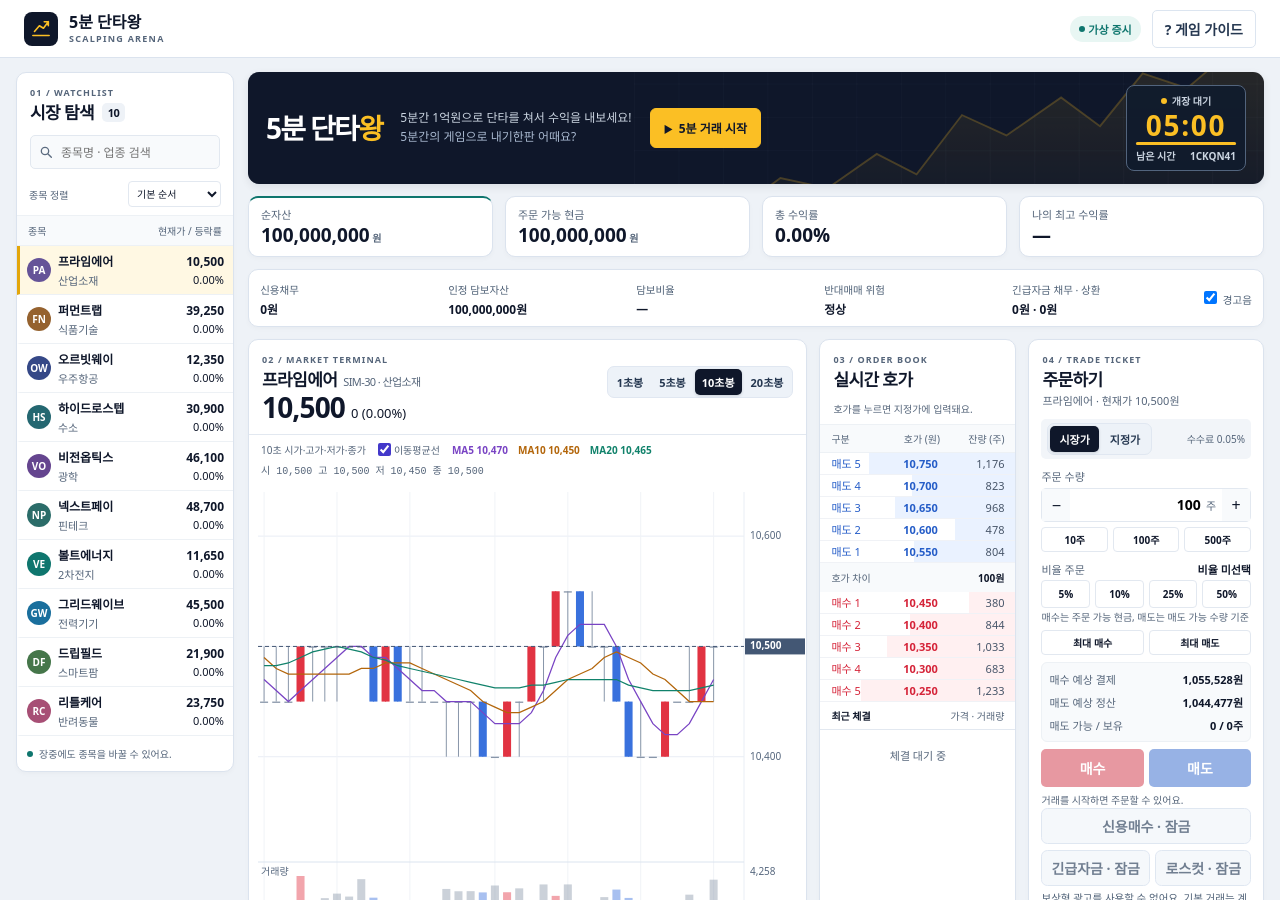
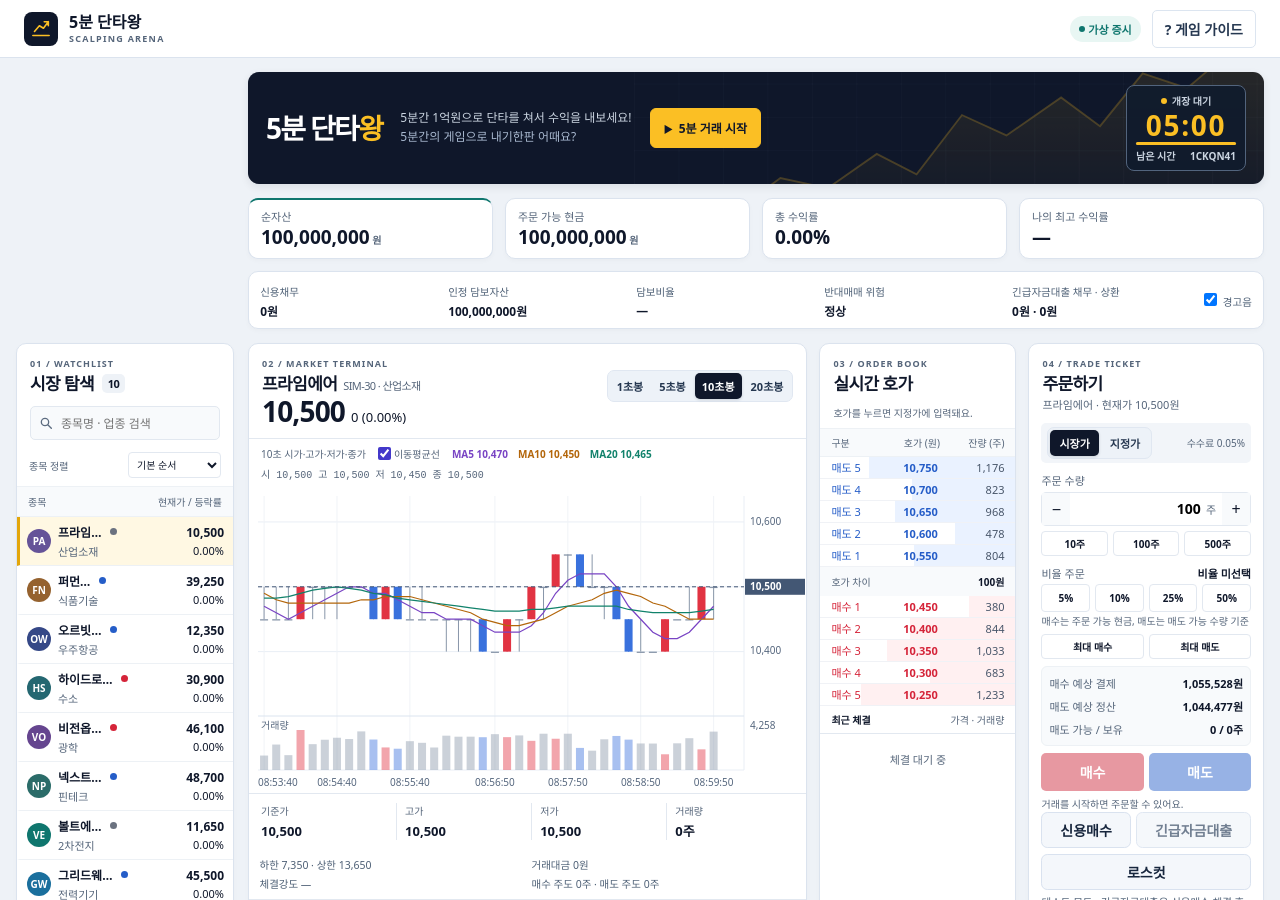
Before and after one commit to heewon-yu/dailyfoodfighter, a Jekyll site: the page games/scalping-king/index.html, which Jekyll copies as it is, in a window 1280 px wide and 900 px high. Built offline with Jekyll 4.4.1, drawn with Linux system fonts in a browser that asks for light colours; some of the changed text lies outside the part shown.

Commit message:
Align Scalping King panels and enable public risk playtest

```diff
--- a/games/scalping-king/engine-v2.js
+++ b/games/scalping-king/engine-v2.js
@@ -74,7 +74,7 @@
       if (player) {
         const trade = ledger.applyFill(stock, account, player, fill);
         fills.push(trade);
-        if (trade.emergencyRepayment) notify(market, '긴급자금 ' + format.format(trade.emergencyRepayment) + '원 자동 상환');
+        if (trade.emergencyRepayment) notify(market, '긴급자금대출 ' + format.format(trade.emergencyRepayment) + '원 자동 상환');
         if (!player.remaining) {
           stock.playerOrders.delete(fill.makerOrderId);
           removePending(account, player, 'filled', market.time);
--- a/games/scalping-king/game.js
+++ b/games/scalping-king/game.js
@@ -82,6 +82,7 @@
   const orderPrice = $('limitPrice');
   const watchlist = $('watchlist');
   const orderBook = $('orderBook');
+  const testTools = document.body.dataset.testTools === 'enabled';
 
   function buildDepthRows(side) {
     return Array.from({length: 5}, (_, index) => {
@@ -108,7 +109,8 @@
       button.className = 'stock-row';
       button.dataset.stock = stock.index;
       button.innerHTML = '<span class="stock-icon" style="--icon:' + stock.color + '">' + stock.short +
-        '</span><span class="stock-name"><b>' + stock.name + '</b><small>' + stock.sector +
+        '</span><span class="stock-name"><span class="stock-name-line"><b>' + stock.name +
+        '</b><span class="stock-news-dot" hidden></span></span><small>' + stock.sector +
         '</small></span><span class="stock-value"><b></b><small></small></span>';
       return button;
     });
@@ -144,10 +146,25 @@
       $('listCount').textContent = stocks.length;
       watchKey = key;
     }
+    const latestNews = new Map();
+    for (const item of market.headlines) {
+      if (!latestNews.has(item.index)) latestNews.set(item.index, item);
+    }
     stocks.forEach((stock, rank) => {
       const button = stockButtons[stock.index];
       const period = phase !== 'ready' && (sort === 'surge' || sort === 'drop') ? change10(stock) : delta(stock);
       const [price, rate] = button.lastElementChild.children;
+      const item = latestNews.get(stock.index);
+      const dot = button.querySelector('.stock-news-dot');
+      dot.hidden = !item;
+      if (item) {
+        dot.dataset.tone = tone(item.direction);
+        const session = item.time ? '장중' : '장전';
+        const sentiment = item.direction > 0 ? '호재' : item.direction < 0 ? '악재' : '중립';
+        dot.title = session + ' ' + sentiment + ' · ' + item.title;
+        dot.setAttribute('aria-label', session + ' ' + sentiment);
+        dot.setAttribute('role', 'img');
+      }
       button.setAttribute('aria-pressed', String(stock.index === selected));
       button.dataset.rank = sort === 'default' ? '' : String(rank + 1);
       price.textContent = num(stock.price);
@@ -338,7 +355,7 @@
 
   const rewardTools = [
     {key: 'credit', id: 'creditTool', label: '신용매수'},
-    {key: 'emergency', id: 'emergencyTool', label: '긴급자금'},
+    {key: 'emergency', id: 'emergencyTool', label: '긴급자금대출'},
     {key: 'stop', id: 'stopTool', label: '로스컷'},
   ];
 
@@ -346,18 +363,23 @@
     const provider = window.scalpRewardProvider;
     for (const {key, id, label} of rewardTools) {
       const button = $(id);
-      const unlocked = account.unlocks[key];
+      const unlocked = testTools || account.unlocks[key];
       const funded = key === 'emergency' && account.emergencyUsed;
       const eligible = key !== 'emergency' || risk.canUseEmergency(account);
       button.disabled = phase === 'done' || Boolean(result) || Boolean(adController) || funded || !eligible ||
         (!unlocked && !ScalpReward.ready(provider, key));
       button.textContent = label + (funded ? ' · 사용 완료' : unlocked ? '' : ' · 잠금');
     }
+    if (testTools) {
+      $('rewardHint').textContent = account.everFilledCreditBuy ? '테스트 모드 · 광고 없이 이용 가능' :
+        '테스트 모드 · 긴급자금대출은 신용매수 체결 후 이용 가능';
+      return;
+    }
     $('rewardHint').textContent = adController ? '광고 시청 중에는 장세와 타이머가 멈춰요.' :
       !rewardTools.some(({key}) => ScalpReward.ready(provider, key) || account.unlocks[key]) ?
         '보상형 광고를 사용할 수 없어요. 기본 거래는 계속할 수 있어요.' :
         account.everFilledCreditBuy ? '기능별 보상형 광고 1회 · 이번 판에만 적용' :
-          '긴급자금은 신용매수가 실제 체결된 뒤 이용할 수 있어요.';
+          '긴급자금대출은 신용매수가 실제 체결된 뒤 이용할 수 있어요.';
   }
 
   function showCredit() {
@@ -400,14 +422,31 @@
     $('stopDialog').showModal();
   }
 
+  function grantTool(key) {
+    if (key === 'emergency') {
+      Object.assign(account, risk.issueEmergency(account));
+      notify(market, '긴급자금대출 5,000만원 지급 · 동일 금액 채무 기록');
+    }
+    account.unlocks[key] = true;
+  }
+
+  function openTool(key) {
+    if (key === 'credit') showCredit();
+    if (key === 'stop') showStop();
+  }
+
   async function unlock(key) {
     if (adController || phase === 'done' || result) return;
-    if (account.unlocks[key]) {
-      if (key === 'credit') showCredit();
-      if (key === 'stop') showStop();
+    if (key === 'emergency' && !risk.canUseEmergency(account)) return;
+    if (testTools || account.unlocks[key]) {
+      if (!account.unlocks[key]) grantTool(key);
+      if (key === 'emergency') {
+        feedback('긴급자금대출 5,000만원이 입금됐어요.', 'ok');
+        render();
+      }
+      openTool(key);
       return;
     }
-    if (key === 'emergency' && !risk.canUseEmergency(account)) return;
     const provider = window.scalpRewardProvider;
     if (!ScalpReward.ready(provider, key)) return;
     const wasLive = phase === 'live';
@@ -422,11 +461,7 @@
     if (adController !== controller || account !== round) return;
     adController = null;
     if (earned) {
-      if (key === 'emergency') {
-        Object.assign(account, risk.issueEmergency(account));
-        notify(market, '긴급자금 5,000만원 지급 · 동일 금액 채무 기록');
-      }
-      account.unlocks[key] = true;
+      grantTool(key);
       feedback(rewardTools.find(item => item.key === key).label + ' 기능을 사용할 수 있어요.', 'ok');
     } else feedback('광고가 완료되지 않았어요. 기존 장세를 이어갑니다.', 'error');
     if (wasLive) {
@@ -435,8 +470,7 @@
     }
     renderPhase();
     render();
-    if (earned && key === 'credit') showCredit();
-    if (earned && key === 'stop') showStop();
+    if (earned) openTool(key);
   }
 
   function renderScoreDetails(details) {
@@ -450,9 +484,9 @@
       ['평가손익', signed(details.unrealized) + '원'],
       ['신용매수 사용액', money(details.creditUsed)],
       ['신용채무 잔액', money(details.creditDebt)],
-      ['긴급자금 사용액', money(details.emergencyUsed)],
-      ['긴급자금 상환액', money(details.emergencyRepaid)],
-      ['긴급자금 잔여 채무', money(details.emergencyDebt)],
+      ['긴급자금대출 사용액', money(details.emergencyUsed)],
+      ['긴급자금대출 상환액', money(details.emergencyRepaid)],
+      ['긴급자금대출 잔여 채무', money(details.emergencyDebt)],
       ['반대매매', details.forcedCount + '회'],
       ['로스컷 발동', details.stopCount + '회'],
       ['최고 수익 종목', stockResult(details.bestStock)],
@@ -1142,6 +1176,17 @@
   });
   canvas.addEventListener('pointerleave', () => { cursor = null; renderChart(); });
   new ResizeObserver(renderChart).observe(canvas);
+  const shell = document.querySelector('.shell');
+  const orderPanel = document.querySelector('.order-panel');
+  const sidebar = document.querySelector('.sidebar');
+  const panelSizes = new ResizeObserver(entries => {
+    for (const {target} of entries) {
+      if (target === orderPanel) shell.style.setProperty('--order-panel-height', target.offsetHeight + 'px');
+      else shell.style.setProperty('--watchlist-offset', target.offsetHeight + 12 + 'px');
+    }
+  });
+  panelSizes.observe(orderPanel, {box: 'border-box'});
+  panelSizes.observe(sidebar, {box: 'border-box'});
   document.addEventListener('visibilitychange', () => {
     if (document.hidden) suspend('background');
     else if (pauseReason === 'background') resume();
--- a/games/scalping-king/index.html
+++ b/games/scalping-king/index.html
@@ -7,17 +7,17 @@
   <meta name="description" content="가상 투자금 1억 원으로 호가와 뉴스를 읽고 5분 동안 수익률에 도전하는 주식 모의거래 게임">
   <meta name="theme-color" content="#0f172a">
   <title>5분 단타왕 | 모의거래 게임</title>
-  <link rel="stylesheet" href="./style.css?v=20261111-v2">
+  <link rel="stylesheet" href="./style.css?v=20261111-layout-test">
   <script defer src="./risk-v2.js?v=20261111-v2"></script>
   <script defer src="./microstructure-v2.js?v=20261111-v2"></script>
   <script defer src="./ledger-v2.js?v=20261111-v2"></script>
-  <script defer src="./engine-v2.js?v=20261111-v2"></script>
+  <script defer src="./engine-v2.js?v=20261111-layout-test"></script>
   <script defer src="./reward-v2.js?v=20261111-v2"></script>
   <script defer src="./market.js?v=20261111-v2"></script>
   <script defer src="./chart.js?v=20261110-07"></script>
-  <script defer src="./game.js?v=20261111-v2"></script>
+  <script defer src="./game.js?v=20261111-layout-test"></script>
 </head>
-<body>
+<body data-test-tools="enabled">
   <header class="topbar">
     <div class="brand">
       <span class="brand-mark" aria-hidden="true"><svg viewBox="0 0 32 32"><path d="M6 24h20M8 19l6-7 5 3 6-8m-5 0h5v5"/></svg></span>
@@ -78,7 +78,7 @@
           <div><span>인정 담보자산</span><strong id="collateralAssets">100,000,000원</strong></div>
           <div><span>담보비율</span><strong id="collateralRatio">—</strong></div>
           <div><span>반대매매 위험</span><strong id="marginState">정상</strong></div>
-          <div><span>긴급자금 채무 · 상환</span><strong id="emergencyDebt">0원 · 0원</strong></div>
+          <div><span>긴급자금대출 채무 · 상환</span><strong id="emergencyDebt">0원 · 0원</strong></div>
           <label><input id="warningSound" type="checkbox" checked> 경고음</label>
           <div class="risk-notice" id="riskNotice" role="status" hidden></div>
         </section>
@@ -151,7 +151,7 @@
             <div id="feedback" class="feedback" role="status">거래를 시작하면 주문할 수 있어요.</div>
             <div class="advanced-tools">
               <button type="button" id="creditTool">신용매수</button>
-              <button type="button" id="emergencyTool">긴급자금</button>
+              <button type="button" id="emergencyTool">긴급자금대출</button>
               <button type="button" id="stopTool">로스컷</button>
             </div>
             <p class="tool-hint" id="rewardHint"></p>
@@ -191,9 +191,9 @@
       <li><strong>1억으로 5분 거래하기</strong><p>장전 뉴스는 종목별 후보 8~9개 중 하나가 나오고, 연속해서 등장한 종목은 다음 판에 다른 뉴스가 나와요. 장중에는 종목마다 속보가 1~5건 나오고, 가격과 거래량에 영향을 줘요. 1·5·10·20초봉을 전환하고 호가 잔량을 확인하세요.</p></li>
       <li><strong>시장가 또는 지정가로 주문하기</strong><p>지정가는 입력한 가격 또는 더 유리한 호가에서 체결돼요. 미체결 잔량은 주문 내역에서 정정하거나 취소할 수 있고, 마감하면 자동 취소돼요. 수수료는 0.05%예요. 비율 버튼은 누를 때마다 합산돼요. 매수는 주문 가능 현금, 매도는 매도 가능 수량 기준이며 최대 100%까지 선택할 수 있어요.</p></li>
       <li><strong>VI와 가격제한폭</strong><p>VI가 발동하면 해당 종목의 주문·정정·취소·체결이 10초간 정지돼요. 다른 종목은 계속 거래할 수 있어요. 상·하한가는 기준가 대비 ±30% 범위에서 호가단위에 맞춰 적용해요.</p></li>
-      <li><strong>신용과 자동 매도</strong><p>보상형 광고로 기능별 잠금을 해제할 수 있어요. 담보는 계좌 내 주식 평가액과 현금에서 긴급자금 채무를 뺀 금액이에요. 신용채무 대비 담보비율이 150% 미만으로 30초간 유지되면 반대매매를 제출해요.</p></li>
+      <li><strong>신용과 자동 매도</strong><p>테스트 기간에는 신용매수와 로스컷을 바로 사용할 수 있어요. 긴급자금대출은 신용매수가 체결되면 한 번 이용할 수 있어요. 담보는 계좌 내 주식 평가액과 현금에서 긴급자금대출 채무를 뺀 금액이에요. 신용채무 대비 담보비율이 150% 미만으로 30초간 유지되면 반대매매를 제출해요.</p></li>
       <li><strong>잠깐 쉬거나 다시 시작하기</strong><p>일시정지하면 타이머와 장세가 멈춰요. 거래 재개를 누르면 남은 시간이 이어지고, 다시하기를 누르면 새 장세가 즉시 시작돼요.</p></li>
-      <li><strong>성적표 공유하기</strong><p>마감 후 현금과 보유 주식의 종가 평가액에서 신용 및 긴급자금 채무를 빼 최종 수익률을 계산해요. 결과 공유하기를 누르면 기기의 공유 메뉴에서 성적표 이미지를 보낼 수 있어요.</p></li>
+      <li><strong>성적표 공유하기</strong><p>마감 후 현금과 보유 주식의 종가 평가액에서 신용 및 긴급자금대출 채무를 빼 최종 수익률을 계산해요. 결과 공유하기를 누르면 기기의 공유 메뉴에서 성적표 이미지를 보낼 수 있어요.</p></li>
     </ol>
     <form method="dialog"><button class="gold modal-primary">시장 살펴보기</button></form>
   </dialog>
--- a/games/scalping-king/style.css
+++ b/games/scalping-king/style.css
@@ -485,3 +485,58 @@ footer{text-align:center;font-size:10px;font-weight:400;color:#94a3b8;line-heigh
   .quote-stats { grid-template-columns: 1fr; }
   #mobileTimer { font-size: .65rem; }
 }
+
+/* Keep the order ticket as the height reference. Scroll long lists inside their cards. */
+.stock-name-line { display: flex; align-items: center; gap: 4px; min-width: 0; }
+.stock-news-dot { flex: 0 0 7px; height: 7px; border-radius: 50%; background: #6b7280; }
+.stock-news-dot[data-tone="up"] { background: var(--up); }
+.stock-news-dot[data-tone="down"] { background: var(--down); }
+
+.sidebar { position: sticky; top: 8px; z-index: 4; }
+.desk > .order-panel { align-self: start; }
+.chart-panel, .depth-panel { height: var(--order-panel-height, auto); min-height: 0; align-self: start; }
+.chart-panel { overflow: auto; }
+.chart-dark { flex: 1 0 155px; min-height: 0; }
+.chart-panel > :not(.chart-dark) { flex-shrink: 0; }
+#chart { flex: 1 1 0; height: 0; min-height: 0; }
+.depth-panel { display: flex; flex-direction: column; overflow: auto; }
+.depth-panel > :not(.tape) { flex-shrink: 0; }
+.tape { min-height: 46px; overflow-y: auto; }
+
+@media (min-width: 811px) {
+  .workspace { display: contents; }
+  .workspace > .hero, .workspace > .metrics, .workspace > .desk, .workspace > footer { grid-column: 2; }
+  .workspace > .hero { grid-row: 1; }
+  .workspace > .metrics { grid-row: 2; }
+  .workspace > .desk { grid-row: 3; }
+  .workspace > footer { grid-row: 4; }
+  .sidebar {
+    grid-area: 3 / 1 / 5 / 2;
+    height: var(--order-panel-height, auto);
+    top: min(8px, calc(100dvh - var(--order-panel-height, 0px) - 8px));
+    display: flex;
+    flex-direction: column;
+  }
+  .sidebar > :not(.watchlist) { flex-shrink: 0; }
+  .watchlist { flex: 1; overflow-y: auto; }
+}
+
+@media (min-width: 551px) {
+  .trade-column { display: contents; }
+  .desk { grid-template-areas: "chart order" "depth stock-news" "depth pending" "lower lower"; }
+  .order-panel { grid-area: order; }
+  .stock-news-panel { grid-area: stock-news; }
+  .pending-panel { grid-area: pending; }
+}
+
+@media (min-width: 1050px) {
+  .desk { grid-template-areas: "chart depth order" "lower lower stock-news" "lower lower pending"; }
+}
+
+@media (max-width: 810px) {
+  #market, #orderTitle, #stockNewsTitle, #pendingTitle { scroll-margin-top: var(--watchlist-offset, 116px); }
+}
+
+@media (max-width: 550px) {
+  .order-panel { align-self: start; }
+}
```
Also changed, not shown: games/scalping-king/CODEX_V2_HANDOFF.md (+6 -0 lines), games/scalping-king/browser-v2.test.cjs (+41 -33 lines).
